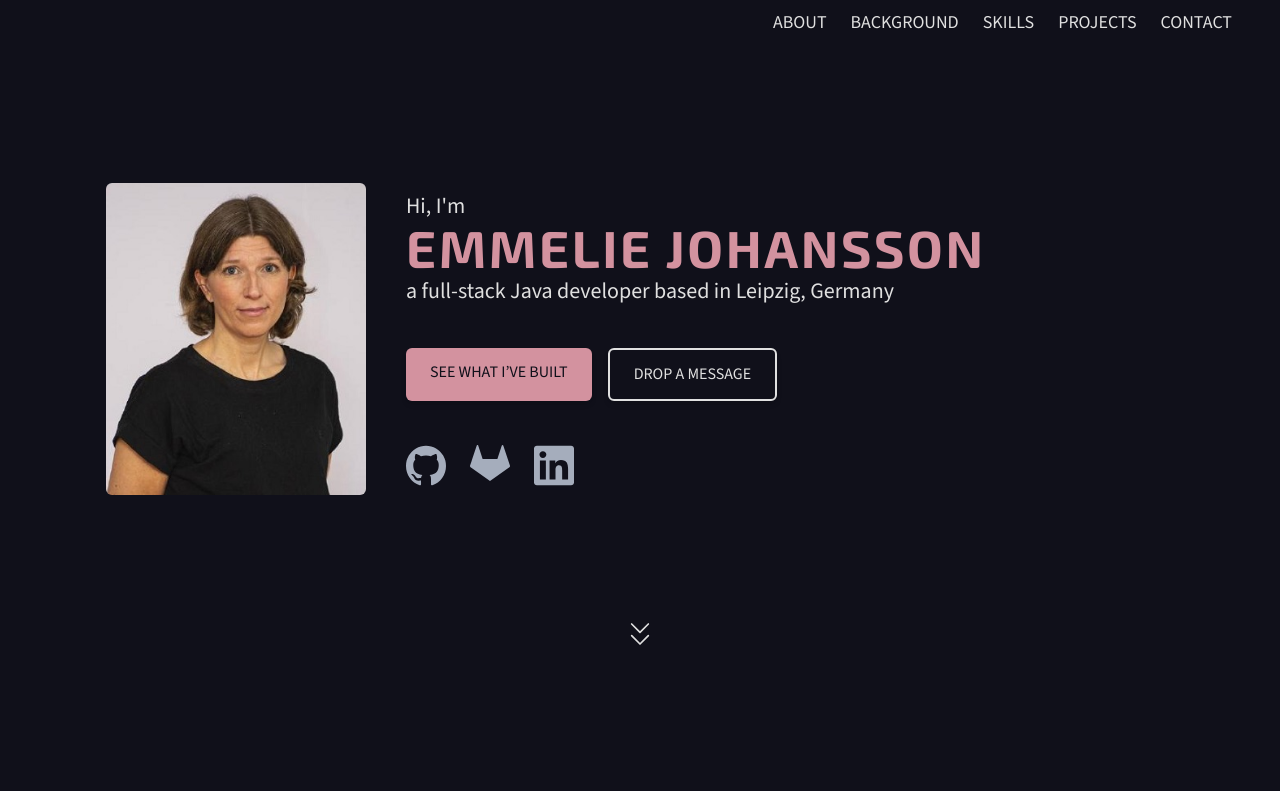
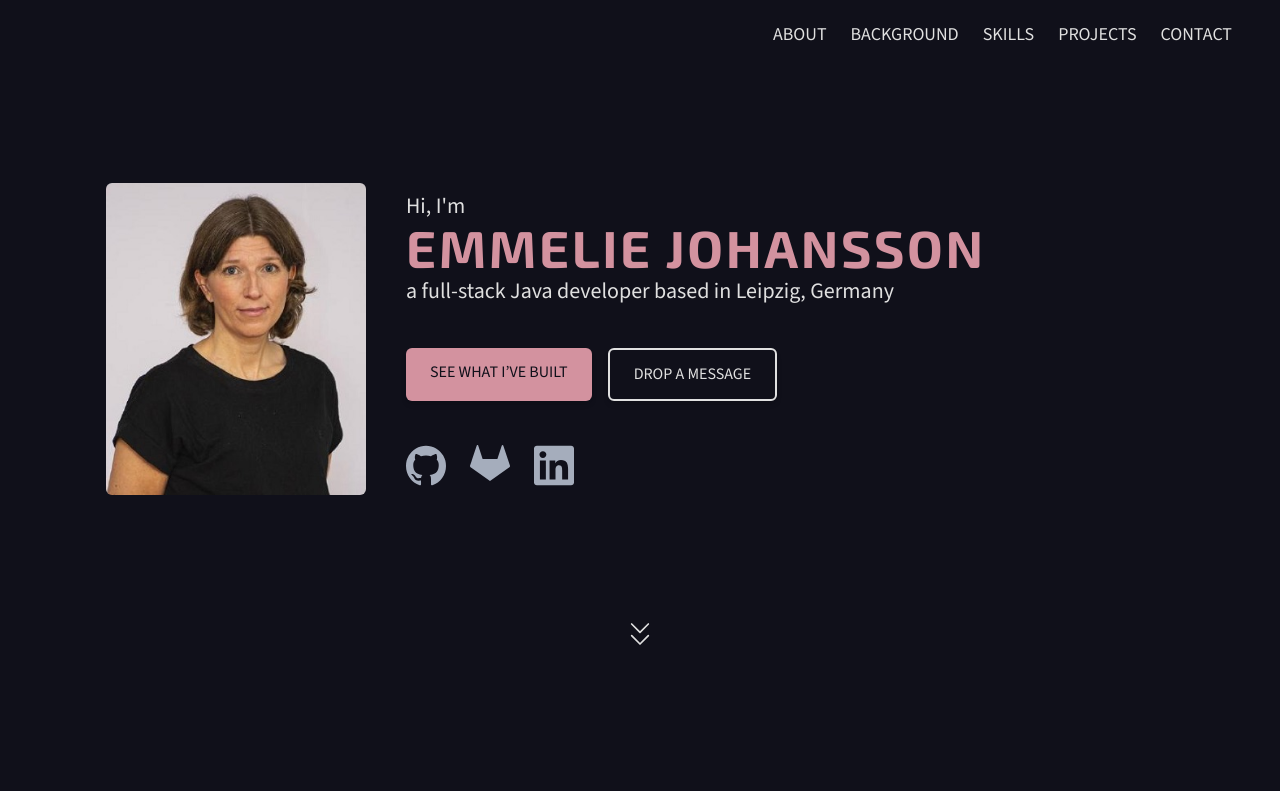
Before and after one commit to Emmelie83/PortfolioReact, a React (Vite) app: page / in a window 1280 px wide. Shown: the top 791 px of the page. Built offline with nearby package versions, Linux system fonts and the light colour scheme.

Commit message:
Add padding to navbar

```diff
--- a/src/components/NavBar.tsx
+++ b/src/components/NavBar.tsx
@@ -55,7 +55,7 @@ const NavBar: React.FC = () => {
 				className={`h-16 transition-all duration-300 z-20 text-lg p-2 bg-[#10101A] lg:hover:brightness-175 uppercase max-w-[2000px] ${
 					isSticky ? "fixed top-0 left-0 w-full" : "relative"
 				}`}>
-				<div className="hidden md:flex px-10 gap-6 items-center justify-end">
+				<div className="hidden md:flex px-10 pt-3 gap-6 items-center justify-end">
 					{navLinks}
 				</div>
 
--- a/src/modules/Footer.tsx
+++ b/src/modules/Footer.tsx
@@ -11,7 +11,6 @@ const Footer: React.FC = () => (
 			Copyright © Emmelie Johansson 2025
 		</p>
 		<SocialIcons />
-		<div className="flex justify-center mt-[-1rem]"></div>
 	</footer>
 );
 
```
